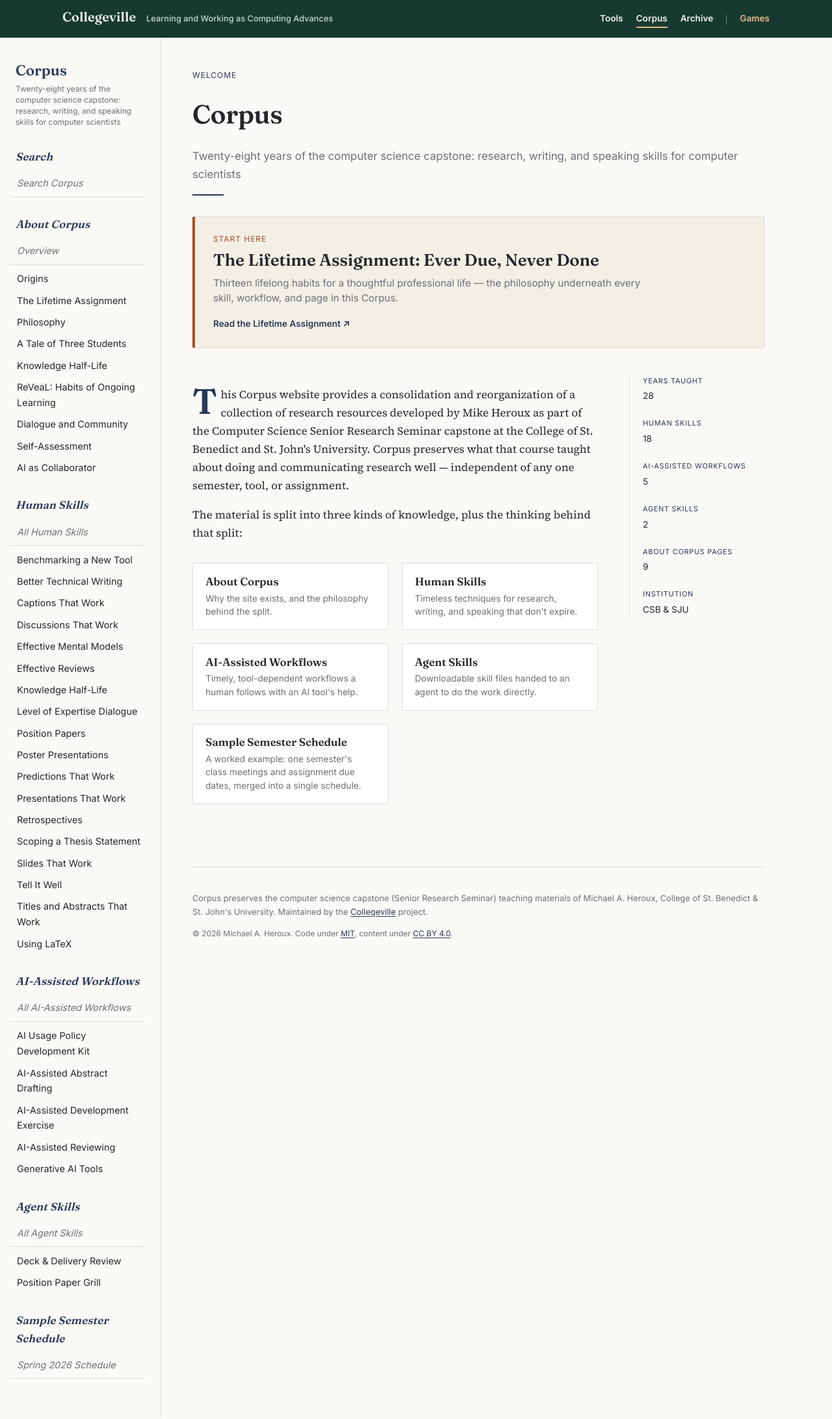
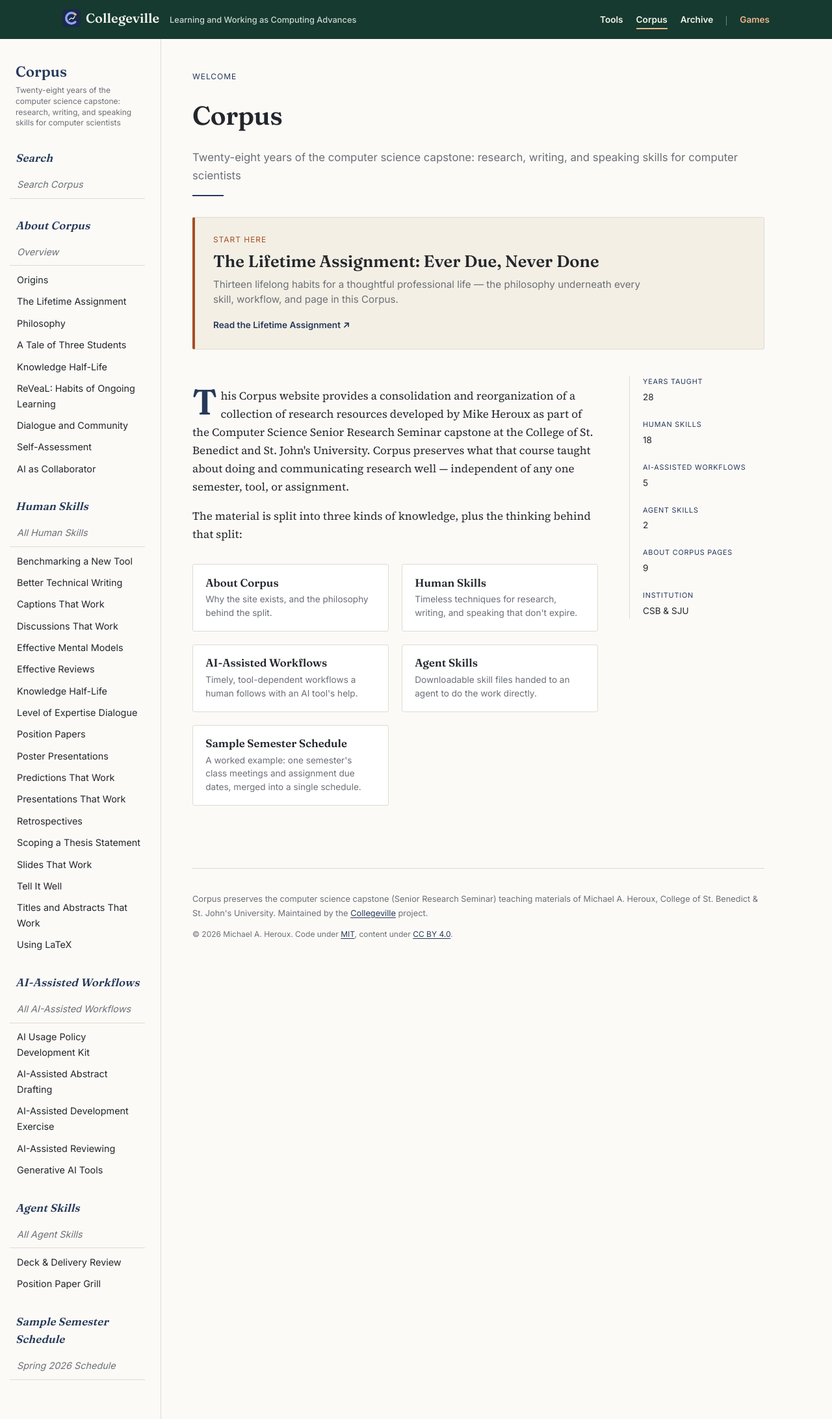
Before and after one commit to Collegeville/Corpus, a Jekyll site: the page built from index.md, in a window 1280 px wide. Shown: the whole page at 65% size. Built offline with Jekyll 4.4.1, drawn with Linux system fonts in a browser that asks for light colours.

Commit message:
Use the Collegeville mark: favicon, share image, top bar
Replace the pilcrow icons with the Collegeville "C" mark (same files as
collegeville.github.io), swap the .ico link for the 32px PNG, show the
mark beside the name in the family bar to match the org site's top bar,
and set the org site's share image as the default og:image for every
page.

Co-Authored-By: Claude Opus 5.5 <noreply@anthropic.com>

```diff
--- a/_config.yml
+++ b/_config.yml
@@ -72,6 +72,13 @@ defaults:
       path: ""
     values:
       layout: "page"
+      # Share image for every page: the Collegeville mark, served from the
+      # org site. jekyll-seo-tag turns it into og:image and a large card.
+      image:
+        path: https://collegeville.github.io/images/collegeville-social-preview.png
+        width: 1280
+        height: 640
+        alt: "Collegeville: a rising line inside a letter C, with the tagline Learning and working as computing advances"
 
 # Top-level navigation, in display order
 nav:
--- a/_includes/family-bar.html
+++ b/_includes/family-bar.html
@@ -3,7 +3,7 @@
 <header class="family-bar">
   <div class="family-bar__inner">
     <div class="family-bar__id">
-      <a class="family-bar__brand" href="https://collegeville.github.io/">Collegeville</a>
+      <a class="family-bar__brand" href="https://collegeville.github.io/"><img class="family-bar__mark" src="{{ '/favicon.svg' | relative_url }}" alt="" width="28" height="28">Collegeville</a>
       <span>Learning and Working as Computing Advances</span>
     </div>
     <nav aria-label="Collegeville">
--- a/_includes/head.html
+++ b/_includes/head.html
@@ -18,7 +18,7 @@
 <link rel="stylesheet" href="{{ '/assets/css/style.css' | relative_url }}">
 
 <link rel="icon" type="image/svg+xml" href="{{ '/favicon.svg' | relative_url }}">
-<link rel="icon" type="image/x-icon" href="{{ '/favicon.ico' | relative_url }}">
+<link rel="icon" type="image/png" sizes="32x32" href="{{ '/favicon-32.png' | relative_url }}">
 <link rel="apple-touch-icon" href="{{ '/apple-touch-icon.png' | relative_url }}">
 
 <!-- GoatCounter (cookie-free analytics) -->
--- a/assets/css/style.scss
+++ b/assets/css/style.scss
@@ -136,6 +136,13 @@ pre {
   line-height: 1.2;
   color: inherit;
   text-decoration: none;
+}
+/* The mark sits beside the name; the name stays on the text baseline. */
+.family-bar__mark {
+  width: 1.75rem;
+  height: 1.75rem;
+  margin-right: 0.5rem;
+  vertical-align: -0.45rem;
 }
 .family-bar__id { display: flex; flex-wrap: wrap; align-items: baseline; gap: 0.1rem 1rem; }
 .family-bar nav { display: flex; flex-wrap: wrap; align-items: baseline; gap: 0.25rem 1.25rem; }
```
Also changed, not shown: apple-touch-icon-precomposed.png, apple-touch-icon.png, favicon-32.png (added), favicon.ico, favicon.svg.
